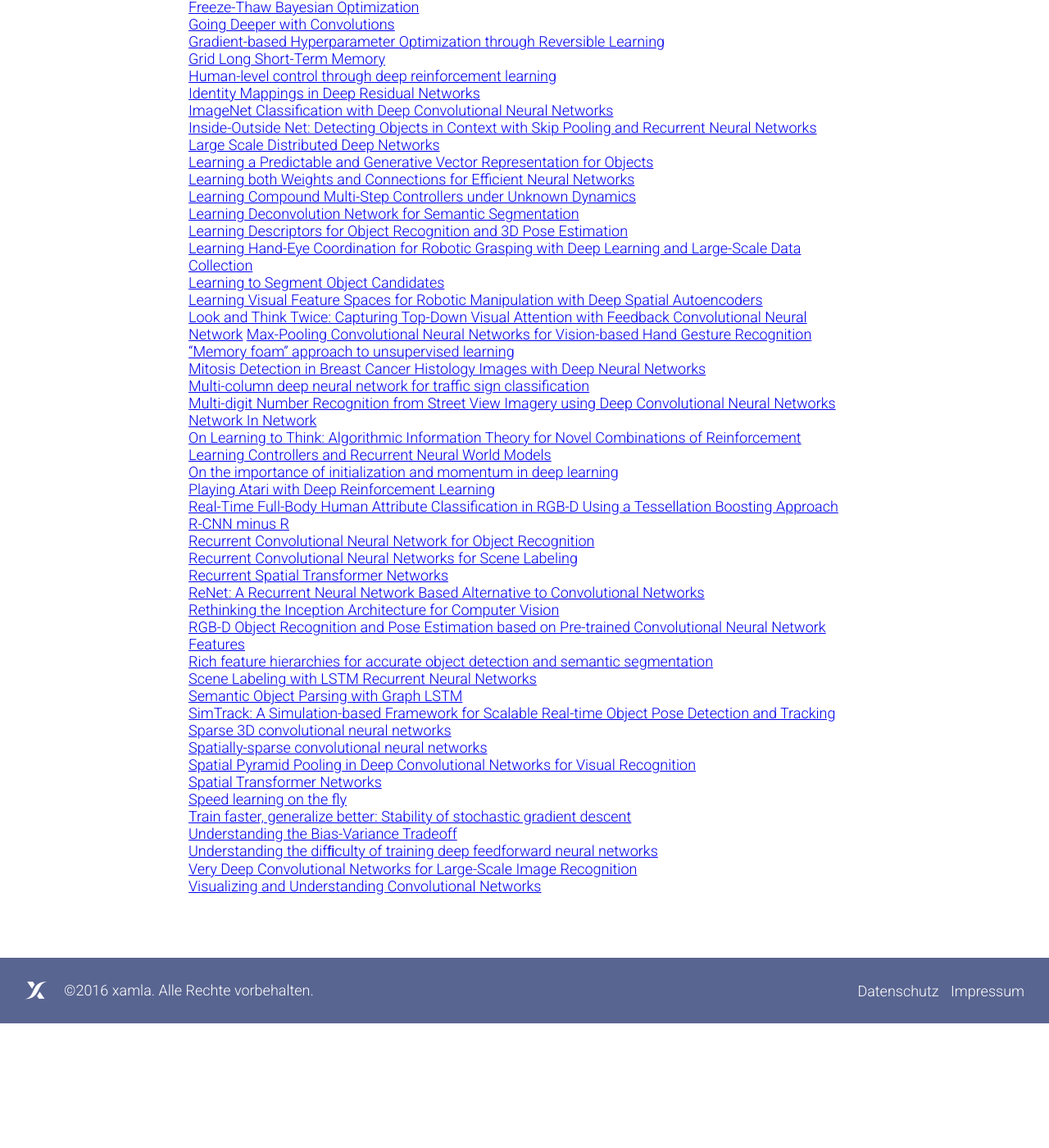
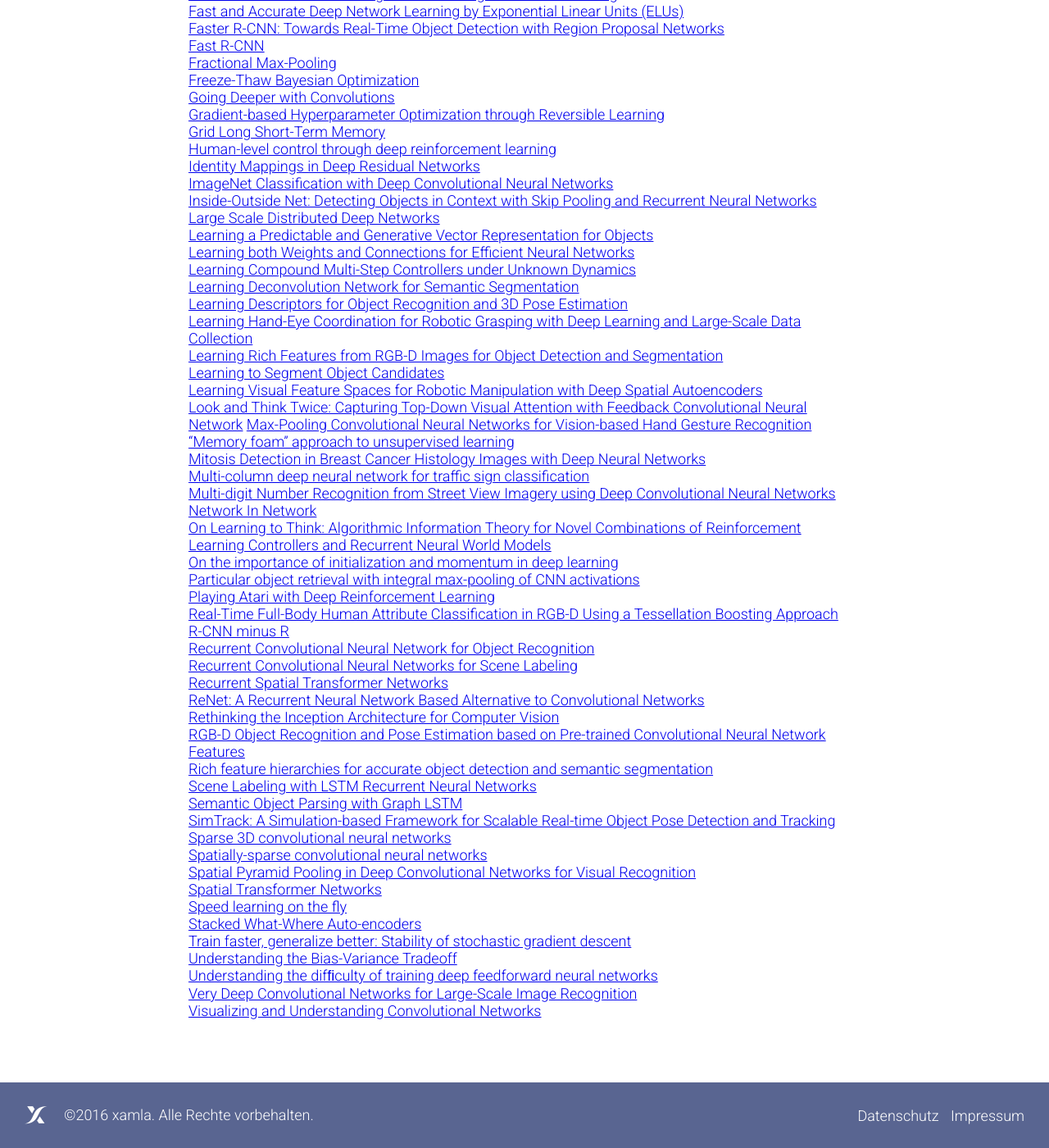
Before and after one commit to Xamla/xamla.github.io, a Jekyll site: the page built from paper-library.md, in a window 1280 px wide and 1400 px high, scrolled down 14684 px. Shown: the whole window at 82% size. Built offline with Jekyll 4.4.1, drawn with Linux system fonts in a browser that asks for light colours; formulas are drawn with MathJax 3; before the commit the page ends 15932 px from its top, so only the background shows below that; some of the changed text lies outside the part shown.

Commit message:
Update paper-library.md

```diff
--- a/paper-library.md
+++ b/paper-library.md
@@ -9,6 +9,11 @@
 
 
 ## Papers with description:
+
+
+#### <a name="RCNN-Depth"></a>[Learning Rich Features from RGB-D Images for Object Detection and Segmentation](http://arxiv.org/abs/1407.5736)
+
+(S. Gupta, R. Girshick, P. Arbelaez and J. Malik; 22 Jul 2014)
 
 
 #### <a name="Particular object retrieval with integral max-pooling of CNN activations"></a>[Particular object retrieval with integral max-pooling of CNN activations](http://arxiv.org/abs/1511.05879)
@@ -502,6 +507,7 @@
 [Learning Deconvolution Network for Semantic Segmentation](#Deconv) <br />
 [Learning Descriptors for Object Recognition and 3D Pose Estimation](#Learning Descriptors for Object Recognition and 3D Pose Estimation) <br />
 [Learning Hand-Eye Coordination for Robotic Grasping with Deep Learning and Large-Scale Data Collection](#Hand-Eye Coordination via DL) <br />
+[Learning Rich Features from RGB-D Images for Object Detection and Segmentation](#RCNN-Depth) <br />
 [Learning to Segment Object Candidates](#Learning to Segment Object Candidates) <br />
 [Learning Visual Feature Spaces for Robotic Manipulation with Deep Spatial Autoencoders](#Learning Visual Feature Spaces for Robotic Manipulation with Deep Spatial Autoencoders) <br />
 [Look and Think Twice: Capturing Top-Down Visual Attention with Feedback Convolutional Neural Network](#Look Twice)
@@ -513,6 +519,7 @@
 [Network In Network](#NiN) <br />
 [On Learning to Think: Algorithmic Information Theory for Novel Combinations of Reinforcement Learning Controllers and Recurrent Neural World Models](#Learning to think) <br />
 [On the importance of initialization and momentum in deep learning](#Initialization and Momentum) <br />
+[Particular object retrieval with integral max-pooling of CNN activations](#Particular object retrieval with integral max-pooling of CNN activations) <br />
 [Playing Atari with Deep Reinforcement Learning](#Atari1) <br />
 [Real-Time Full-Body Human Attribute Classification in RGB-D Using a Tessellation Boosting Approach](#RGB-D Human Attribute Classification) <br />
 [R-CNN minus R](#R-CNN minus R) <br />
@@ -531,6 +538,7 @@
 [Spatial Pyramid Pooling in Deep Convolutional Networks for Visual Recognition](#SPPNet) <br />
 [Spatial Transformer Networks](#Spatial Transformer Networks) <br />
 [Speed learning on the fly](#SpeedLearning) <br />
+[Stacked What-Where Auto-encoders](#Stacked What-Where Auto-encoders) <br />
 [Train faster, generalize better: Stability of stochastic gradient descent](#Stability of SGD) <br />
 [Understanding the Bias-Variance Tradeoff](#Bias-Variance Tradeoff) <br />
 [Understanding the difﬁculty of training deep feedforward neural networks](#Difficulty of Training DNN) <br />
```
